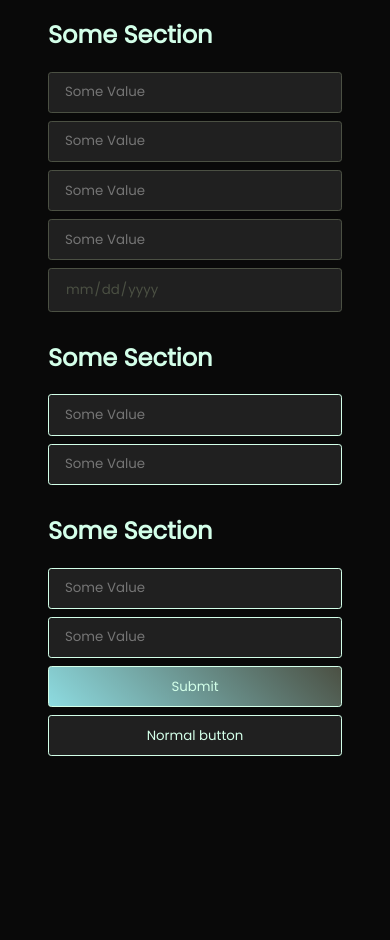
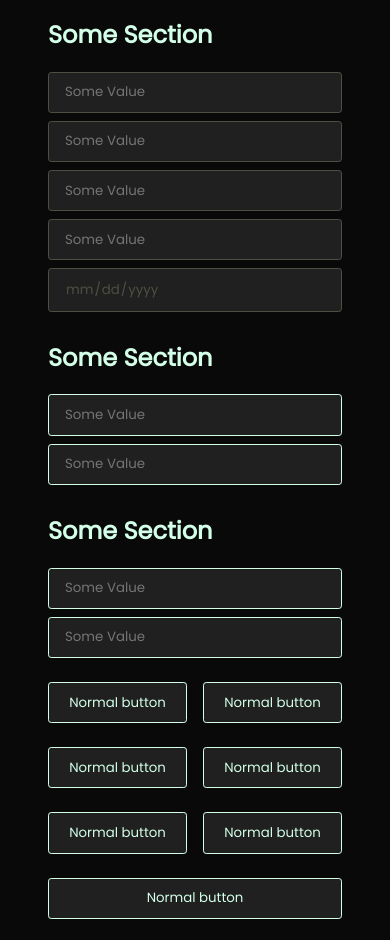
Before and after one commit to TylerBerry321/Budget-Manager, a website: page src/public/index.html in a window 390 px wide. Shown: the part 158-1098 px from the top of the page. Before the commit the page ends 938 px from the top, so only its background shows below. Drawn offline with Linux system fonts and the light colour scheme; files that its build step writes are made by us from their sources; files whose address does not match are found by name.

Commit message:
responsive button layout

```diff
--- a/src/public/css/main.css
+++ b/src/public/css/main.css
@@ -92,13 +92,24 @@ input[type="date"]::-webkit-calendar-picker-indicator {
 
 /* Custom button */
 
+.button-container {
+  display: flex;
+  flex-wrap: wrap;
+  gap: 1rem;
+  padding: 1rem 0rem;
+}
+
 button {
+  flex-basis: 50%;
+  flex: 1;
   background-color: var(--background-alt);
   color: var(--light);
   border: 1px solid var(--light);
   border-radius: 0.2rem;
   font-family: 'Poppins', sans-serif;
   width: 100%;
+  min-width: fit-content;
+  box-sizing: border-box;
   padding: 0.6rem 1rem;
   font-weight: 500;
   margin-bottom: 0.5rem;
--- a/src/public/index.html
+++ b/src/public/index.html
@@ -30,8 +30,16 @@
         <input type="text" placeholder="Some Value">
         <input type="text" placeholder="Some Value">
 
+        <div class="button-container">
+          <button>Normal button</button>
+          <button>Normal button</button>
+          <button>Normal button</button>
+          <button>Normal button</button>
+          <button>Normal button</button>
+          <button>Normal button</button>
+          <button>Normal button</button>
+        </div>
         <button class="submit" id="submit">Submit</button>
-        <button>Normal button</button>
       </div>
 
     </div>
```
